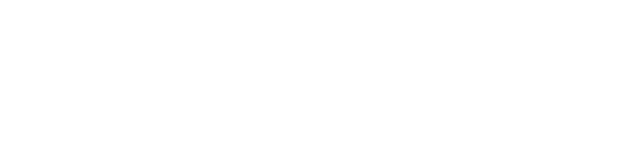
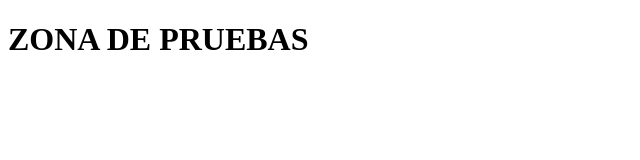
Before and after one commit to AlejandroTarin/zonaDePruebas, a plain HTML site: page html/index.html in a window 1280 px wide. Shown: the whole page, without its empty margins (0-640 px from the left). Drawn offline with Linux system fonts and the light colour scheme.

Commit message:
3.View main page: Titulo añadido

```diff
--- a/html/index.html
+++ b/html/index.html
@@ -3,7 +3,9 @@
   <head>
     <meta charset="UTF-8" />
     <meta name="viewport" content="width=device-width" />
+    <title>Titulo de zona de pruebas</title>
   </head>
   <body>
+    <h1> ZONA DE PRUEBAS</h1>
   </body>
 </html>
```
